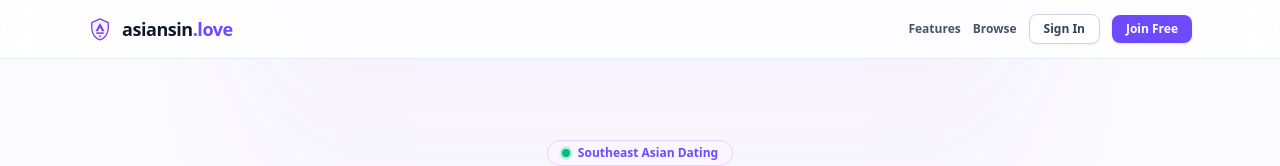
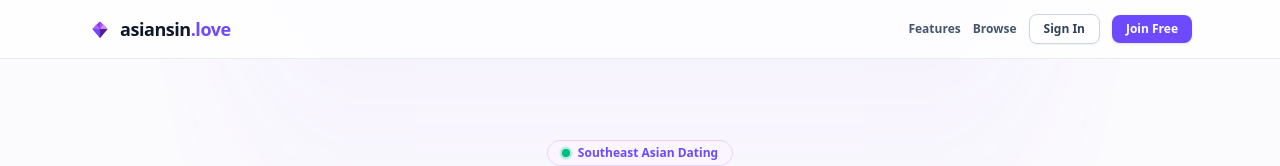
Before and after one commit to sandschristopher-png/asiansin-love, a Next.js app: page / in a window 1280 px wide. Shown: the top 166 px of the page. Built offline with nearby package versions, Linux system fonts and the light colour scheme; no server answers; the database is empty.

Commit message:
brand: restore original purple angled faceted heart logo and favicon

```diff
--- a/components/Logo.tsx
+++ b/components/Logo.tsx
@@ -1,38 +1,20 @@
 export function Logo({ className = "h-6 w-6", textSize = "text-lg" }: { className?: string; textSize?: string }) {
   return (
-    <div className="flex items-center gap-2.5 group">
-      {/* Geometric AIL Monogram Crest in Proton Violet */}
+    <div className="flex items-center gap-2 group">
+      {/* Purple Angled / Faceted Heart */}
       <svg
         viewBox="0 0 32 32"
         fill="none"
         xmlns="http://www.w3.org/2000/svg"
         className={`${className} transition duration-200 group-hover:scale-105 shrink-0`}
       >
-        <defs>
-          <linearGradient id="ailPurpleGradient" x1="0%" y1="0%" x2="100%" y2="100%">
-            <stop offset="0%" stopColor="#6d4aff" />
-            <stop offset="50%" stopColor="#7c3aed" />
-            <stop offset="100%" stopColor="#9333ea" />
-          </linearGradient>
-        </defs>
-        {/* Crest Shield Contour */}
-        <path
-          d="M16 2.5L5 7.5V15C5 22.2 9.8 28.8 16 30.5C22.2 28.8 27 22.2 27 15V7.5L16 2.5Z"
-          fill="#f5f3ff"
-          stroke="url(#ailPurpleGradient)"
-          strokeWidth="1.75"
-          strokeLinejoin="round"
-        />
-        {/* Sharp Interlocking Monogram */}
-        <path
-          d="M16 8L22 19H18.8L16 13.8L13.2 19H10L16 8Z"
-          fill="url(#ailPurpleGradient)"
-        />
-        <path
-          d="M11 20.5H21V22.5H11V20.5Z"
-          fill="url(#ailPurpleGradient)"
-        />
-        <circle cx="16" cy="25.5" r="1.25" fill="#6d4aff" />
+        <path d="M16 28L6 16L16 6L26 16L16 28Z" fill="#7c3aed" />
+        <path d="M16 6L6 16H16V6Z" fill="#9333ea" />
+        <path d="M16 6V16H26L16 6Z" fill="#a855f7" />
+        <path d="M6 16L16 28V16H6Z" fill="#6d4aff" />
+        <path d="M26 16L16 28V16H26Z" fill="#581c87" />
+        <path d="M6 16L11 9L16 16H6Z" fill="#c084fc" opacity="0.6" />
+        <path d="M26 16L21 9L16 16H26Z" fill="#d8b4fe" opacity="0.6" />
       </svg>
 
       <span className={`${textSize} font-black tracking-tight text-slate-900 select-none`}>
```
Also changed, not shown: app/icon.svg.
